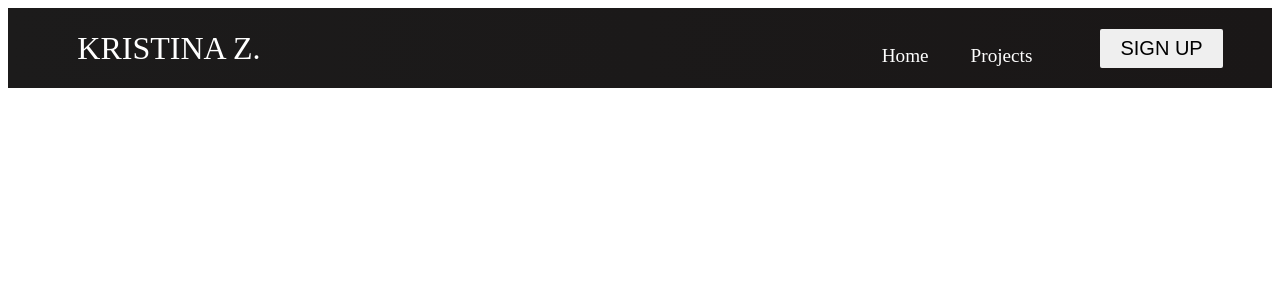
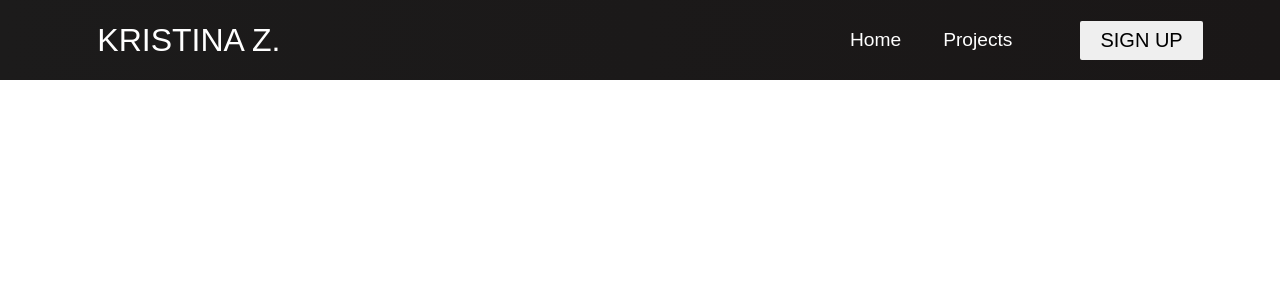
Before and after one commit to Kristy1max/react-portfolio, a React (Create React App) app: page / in a window 1280 px wide. Shown: the top 300 px of the page. Built offline with nearby package versions, Linux system fonts and the light colour scheme; the HTML template or start-up script is replaced by a standard one.

Commit message:
navbar done

```diff
--- a/src/App.scss
+++ b/src/App.scss
@@ -1,3 +1,47 @@
 // Components
 @import './components/Navbar';
 @import './components/Button';
+
+* {
+  box-sizing: border-box;
+  margin: 0;
+  padding: 0;
+  font-family: 'PT Sans', sans-serif;
+}
+
+.home,
+.projects,
+.sign-up {
+  display: flex;
+  height: 90vh;
+  align-items: center;
+  justify-content: center;
+  font-size: 3rem;
+}
+
+// .projects {
+//   background-image: url('/images/img-2.jpg');
+//   background-position: center;
+//   background-size: cover;
+//   background-repeat: no-repeat;
+//   color: #fff;
+//   font-size: 100px;
+// }
+
+// .products {
+//   background-image: url('/images/img-1.jpg');
+//   background-position: center;
+//   background-size: fill;
+//   background-repeat: no-repeat;
+//   color: #fff;
+//   font-size: 100px;
+// }
+
+// .sign-up {
+//   background-image: url('/images/img-8.jpg');
+//   background-position: center;
+//   background-size: cover;
+//   background-repeat: no-repeat;
+//   color: #fff;
+//   font-size: 100px;
+// }
--- a/src/components/Button.js
+++ b/src/components/Button.js
@@ -7,7 +7,6 @@ const STYLES = ['btn--primary', 'btn--outline'];
 const SIZES = ['btn--medium', 'btn--large'];
 
 export const Button = ({
-  // eslint-disable-next-line react/prop-types
   children,
   type,
   onClick,
--- a/src/components/Navbar.js
+++ b/src/components/Navbar.js
@@ -18,21 +18,26 @@ function Navbar() {
     }
   };
 
+  // useEffect(() => {
+  //   showButton();
+  // }, []);
+
   window.addEventListener('resize', showButton);
 
   return (
     <>
       <nav className="navbar">
         <div className="navbar-container">
-          <Link to="/" className="navbar-logo">
+          <Link to="/" className="navbar-logo" onClick={closeMobileMenu}>
             KRISTINA Z.
             {/* <i className='fab fa-earlybirds' /> */}
+
           </Link>
-          <div className="menu-icon" onClick={handleClick}>
+          <div className='menu-icon' onClick={handleClick}>
             <i className={click ? 'fas fa-times' : 'fas fa-bars'} />
           </div>
-          <ul className={click ? 'nav-menu acive' : 'nav-menu'}>
-            <li className="nav-item">
+          <ul className={click ? 'nav-menu active' : 'nav-menu'}>
+            <li className='nav-item'>
               <Link to='/home' className='nav-links' onClick={closeMobileMenu}>
                 Home
               </Link>
```
